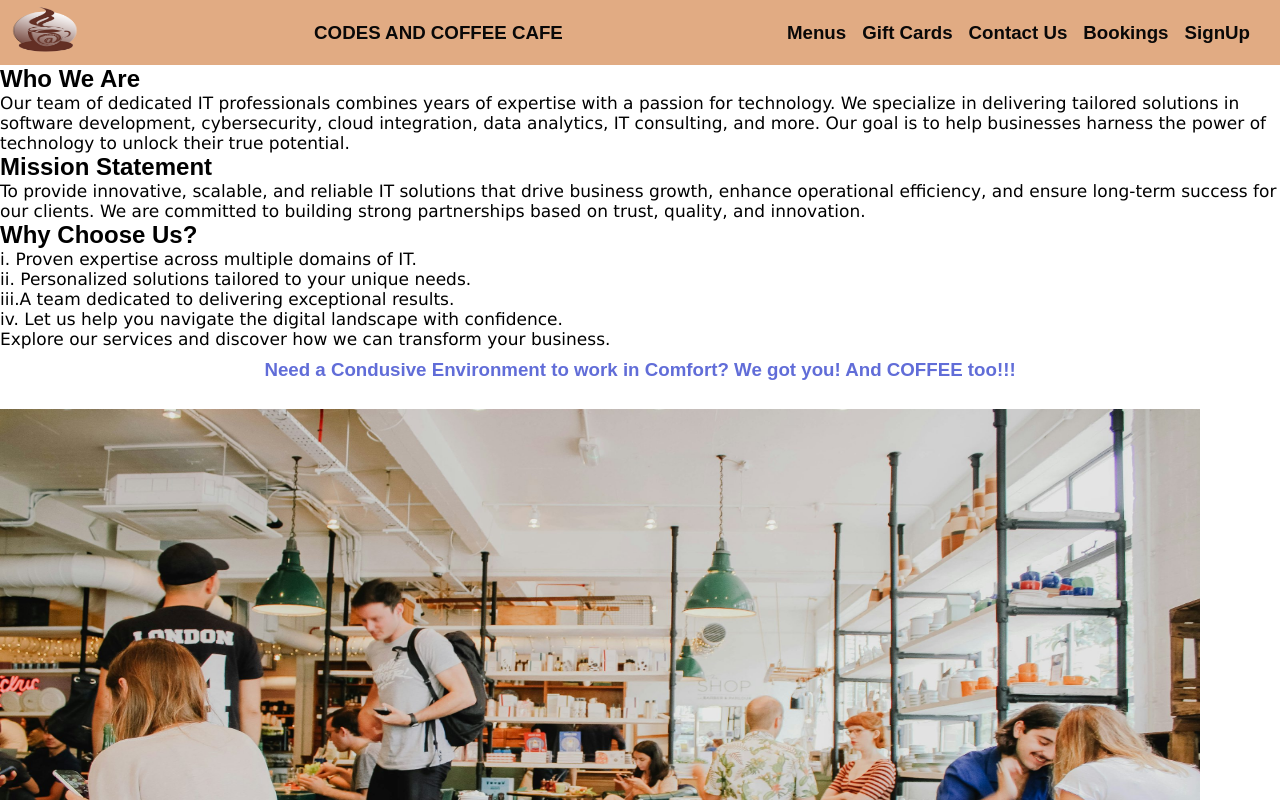
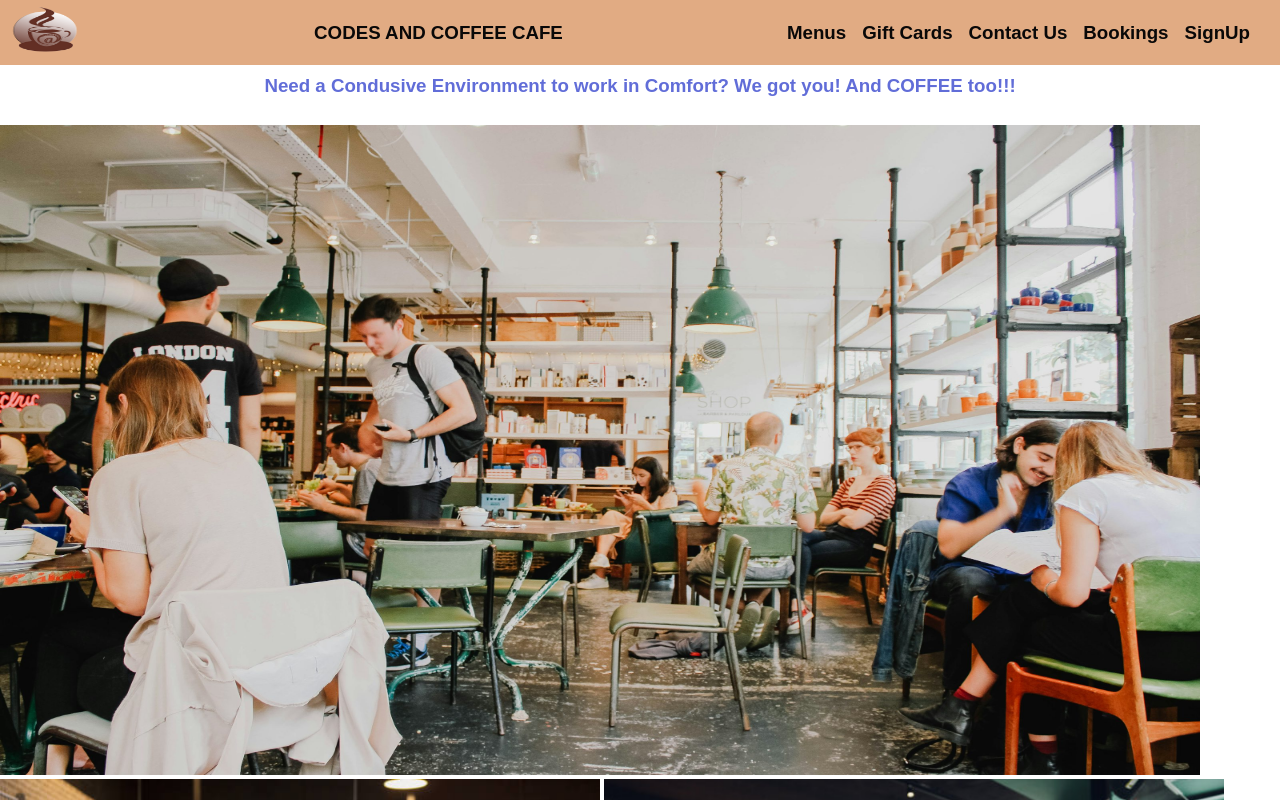
Before and after one commit to code-n-cafe/Pos_app, a React (Vite) app: page /#/ in a window 1280 px wide. Shown: the top 800 px of the page. Built offline with nearby package versions, Linux system fonts and the light colour scheme.

Commit message:
Updated Home.jsx with new layout changes

```diff
--- a/components/Home.jsx
+++ b/components/Home.jsx
@@ -1,17 +1,6 @@
 export default function Home(){
     return (
     <>
-    <h2>Who We Are </h2>
-    <p>Our team of dedicated IT professionals combines years of expertise with a passion for technology. We specialize in delivering tailored solutions in software development, cybersecurity, cloud integration, data analytics, IT consulting, and more. Our goal is to help businesses harness the power of technology to unlock their true potential. </p>
-
-    <h2>Mission Statement</h2>
-    <p>To provide innovative, scalable, and reliable IT solutions that drive business growth, enhance operational efficiency, and ensure long-term success for our clients. We are committed to building strong partnerships based on trust, quality, and innovation. </p>
-    <h2>Why Choose Us?</h2>
-    <p>i. Proven expertise across multiple domains of IT. <br />
-       ii. Personalized solutions tailored to your unique needs. <br />
-        iii.A team dedicated to delivering exceptional results. <br />
-       iv. Let us help you navigate the digital landscape with confidence.</p>
-       <p> Explore our services and discover how we can transform your business.</p>
 
     <h3 id="Hhead">Need a Condusive Environment to work in Comfort? We got you! And COFFEE too!!!</h3> <br />
     <img src="cafepictureA.jpg" height={650} width={1200} alt="" />
```
